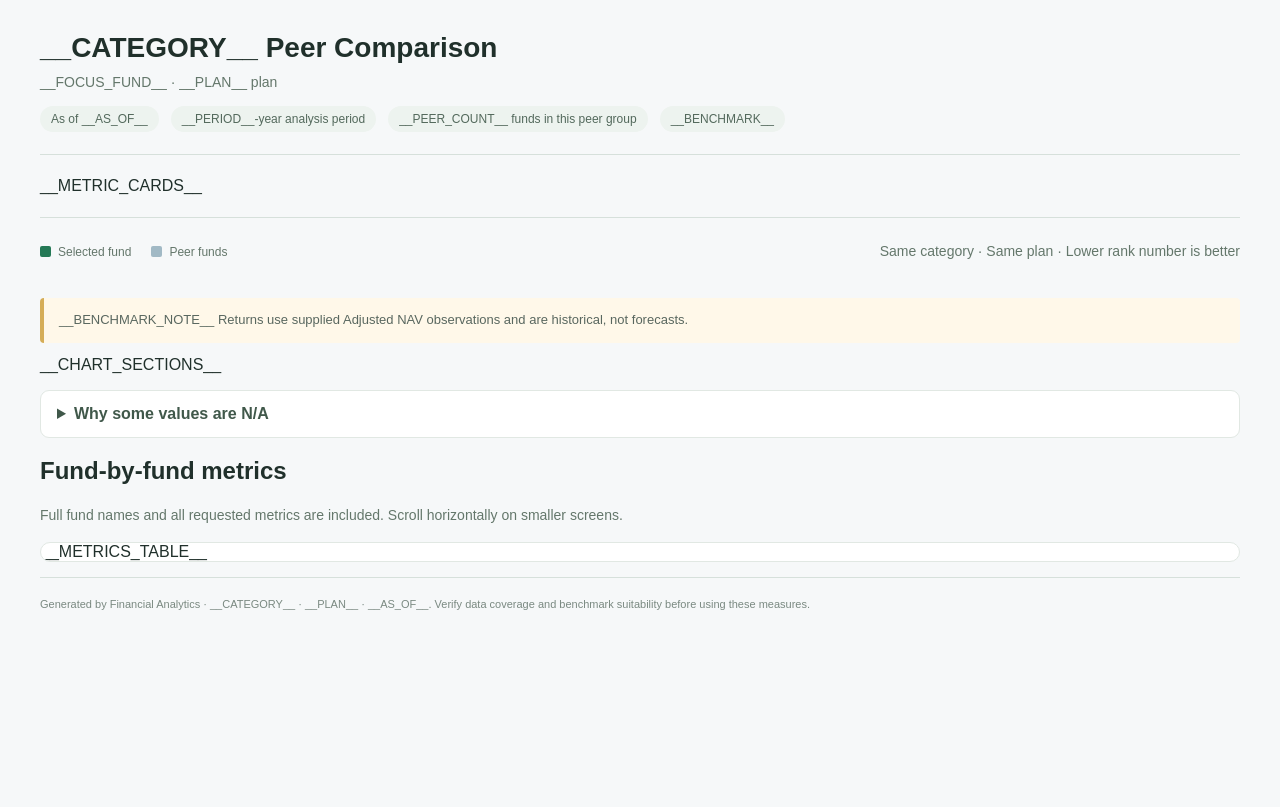
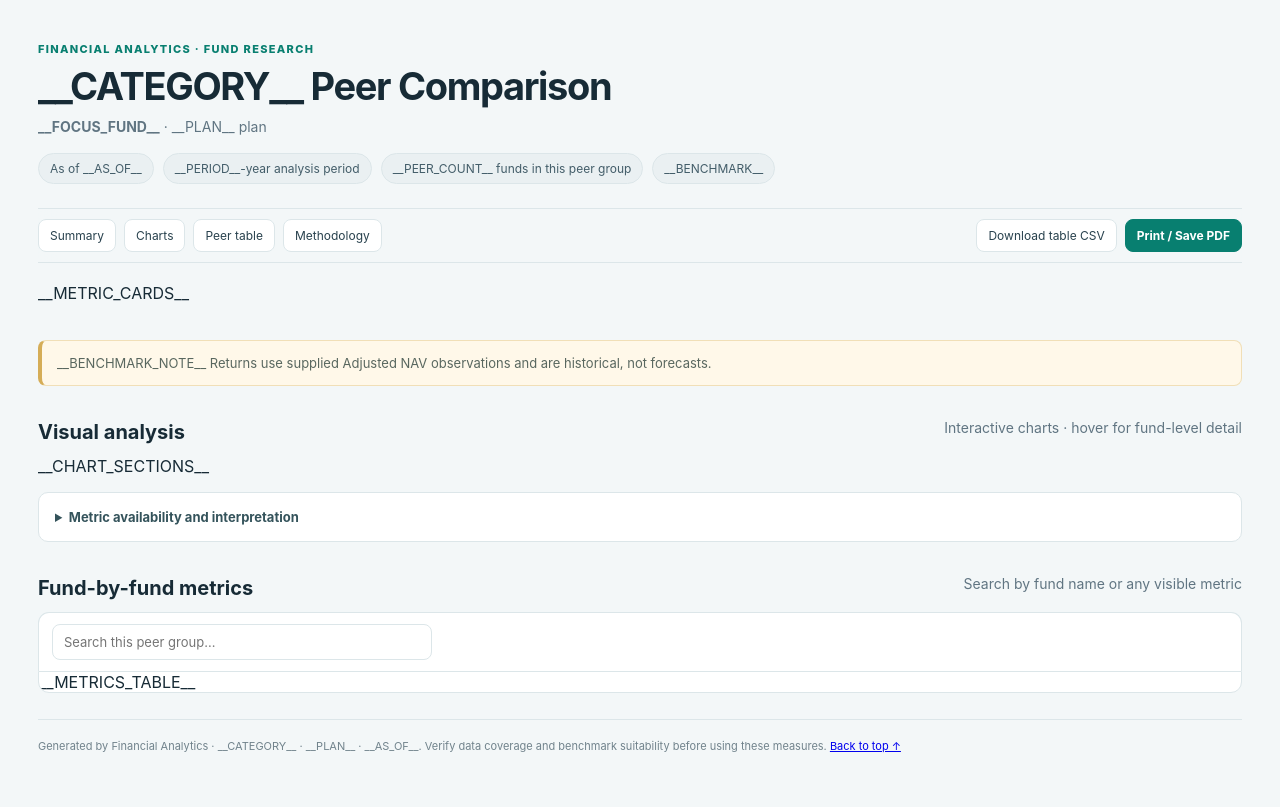
Before and after one commit to ROGER-2002/ROGERs_Financial-Models, a Python web app: template templates/fund_peer_report.html in a window 1280 px wide. Before the commit the page ends 610 px from the top, so only its background shows below. Run offline with Jinja, Linux system fonts and the light colour scheme; the template is opened without the code that fills it, so the values that code supplies are empty.

Commit message:
Polish standalone fund peer report experience

```diff
--- a/templates/fund_peer_report.html
+++ b/templates/fund_peer_report.html
@@ -3,148 +3,133 @@
 <head>
   <meta charset="utf-8">
   <meta name="viewport" content="width=device-width, initial-scale=1">
+  <meta name="color-scheme" content="light">
   <title>__PAGE_TITLE__</title>
   <style>
     :root {
-      font-family: Arial, "Segoe UI", sans-serif;
-      color: #20302b;
-      background: #f6f8f9;
-      color-scheme: light;
+      font-family: Inter, "Segoe UI", Arial, sans-serif;
+      color: #172b36;
+      background: #f3f7f8;
+      --ink: #172b36; --muted: #607582; --line: #dce6e9;
+      --brand: #087f70; --brand-dark: #075f57; --card: #fff;
+      --soft: #e9f4f2; --shadow: 0 8px 28px #1839450d;
     }
     * { box-sizing: border-box; }
+    html { scroll-behavior: smooth; scroll-padding-top: 92px; }
     body { margin: 0; }
-    main { max-width: 1540px; margin: auto; padding: 32px 40px; }
-    header { padding-bottom: 22px; border-bottom: 1px solid #d6e0db; }
-    h1 { font-size: 28px; margin: 0 0 8px; color: #20302b; }
-    header p, .muted { margin: 5px 0; color: #64776b; font-size: 14px; line-height: 1.55; }
-    .metadata { display: flex; gap: 12px; flex-wrap: wrap; margin-top: 12px; }
-    .metadata span {
-      background: #edf3ef;
-      border-radius: 20px;
-      padding: 6px 11px;
-      font-size: 12px;
-      color: #53695c;
-    }
-    .metrics {
-      display: grid;
-      grid-template-columns: repeat(4, minmax(0, 1fr));
-      gap: 14px;
-      padding: 22px 0;
-      border-bottom: 1px solid #d6e0db;
-    }
-    .metric {
-      display: grid;
-      align-content: start;
-      gap: 7px;
-      min-height: 120px;
-      background: #fff;
-      border: 1px solid #e1e8e3;
-      border-radius: 10px;
-      padding: 15px 16px;
-      box-shadow: 0 2px 8px #20302b0a;
-    }
-    .metric span { font-size: 12px; color: #64776b; }
-    .metric strong { font-size: 24px; color: #247956; line-height: 1.2; }
-    .metric small { font-size: 11px; color: #7a8981; line-height: 1.45; }
-    .toolbar {
-      display: flex;
-      justify-content: space-between;
-      align-items: center;
-      gap: 20px;
-      padding: 18px 0;
-    }
-    .legend { display: flex; gap: 20px; align-items: center; font-size: 12px; color: #64776b; }
-    .legend span { display: flex; align-items: center; gap: 7px; }
-    .legend i { width: 11px; height: 11px; background: #a1b9c5; display: inline-block; border-radius: 2px; }
-    .legend .fund { background: #247956; }
-    .note {
-      background: #fff8e9;
-      border-left: 4px solid #d5ad57;
-      border-radius: 4px;
-      padding: 12px 15px;
-      color: #59675f;
-      font-size: 13px;
-      line-height: 1.55;
-    }
-    .chart-section {
-      background: #fff;
-      border: 1px solid #e1e8e3;
-      border-radius: 10px;
-      margin: 15px 0;
-      padding: 20px 22px;
-      box-shadow: 0 2px 8px #20302b08;
-      overflow: hidden;
-    }
-    .chart-section h2 { font-size: 18px; margin: 0 0 4px; color: #20302b; }
-    .chart-meta { font-size: 12px; color: #7a8981; margin: 0 0 10px; }
-    .table-wrap {
-      background: white;
-      border: 1px solid #e1e8e3;
-      border-radius: 10px;
-      overflow: auto;
-      margin: 15px 0;
-    }
-    table.peer-table { border-collapse: collapse; min-width: 1350px; width: 100%; font-size: 12px; }
-    .peer-table th, .peer-table td {
-      padding: 10px 11px;
-      border-bottom: 1px solid #e8eeea;
-      text-align: right;
-      white-space: nowrap;
-    }
-    .peer-table th { position: sticky; top: 0; background: #edf3ef; color: #40584a; font-weight: 600; }
-    .peer-table td:first-child, .peer-table th:first-child {
-      text-align: left;
-      position: sticky;
-      left: 0;
-      background: #fff;
-      z-index: 1;
-    }
-    .peer-table th:first-child { background: #edf3ef; z-index: 2; }
-    .peer-table tr:nth-child(even) td { background: #fafcfb; }
-    .peer-table tr:nth-child(even) td:first-child { background: #fafcfb; }
-    details { background: white; border: 1px solid #e1e8e3; border-radius: 9px; padding: 14px 16px; margin: 16px 0; }
-    summary { cursor: pointer; font-weight: 600; color: #40584a; }
-    footer { border-top: 1px solid #d6e0db; padding: 18px 0 4px; font-size: 11px; color: #7a8981; line-height: 1.5; }
-    @media (max-width: 850px) {
-      main { padding: 22px 18px; }
-      .metrics { grid-template-columns: repeat(2, minmax(0, 1fr)); }
-    }
-    @media (max-width: 480px) {
-      .metrics { grid-template-columns: 1fr; }
-      h1 { font-size: 23px; }
+    main { max-width: 1600px; margin: auto; padding: 30px 38px 48px; }
+    header { padding: 12px 0 24px; }
+    .eyebrow { color: var(--brand); font-size: 11px; font-weight: 800; letter-spacing: .12em; text-transform: uppercase; }
+    h1 { font-size: clamp(25px, 3vw, 38px); letter-spacing: -.035em; margin: 7px 0; color: var(--ink); }
+    header p, .muted { margin: 5px 0; color: var(--muted); font-size: 14px; line-height: 1.55; }
+    .metadata { display: flex; gap: 9px; flex-wrap: wrap; margin-top: 15px; }
+    .metadata span { background: #eaf0f2; border: 1px solid var(--line); border-radius: 20px; padding: 7px 11px; font-size: 12px; color: #435d69; }
+    .toolbar { position: sticky; top: 0; z-index: 10; display: flex; justify-content: space-between; align-items: center; gap: 12px; padding: 10px 0; background: #f3f7f8ed; backdrop-filter: blur(12px); border-block: 1px solid var(--line); }
+    .nav, .actions { display: flex; align-items: center; gap: 8px; flex-wrap: wrap; }
+    .nav a, button { border: 1px solid var(--line); border-radius: 8px; padding: 8px 11px; background: #fff; color: #29424e; text-decoration: none; font: inherit; font-size: 12px; cursor: pointer; }
+    .nav a:hover, button:hover { border-color: var(--brand); color: var(--brand-dark); }
+    button.primary { background: var(--brand); border-color: var(--brand); color: #fff; font-weight: 700; }
+    .metrics { display: grid; grid-template-columns: repeat(4, minmax(0, 1fr)); gap: 13px; padding: 20px 0 24px; }
+    .metric { display: grid; align-content: start; gap: 7px; min-height: 125px; background: var(--card); border: 1px solid var(--line); border-radius: 12px; padding: 16px; box-shadow: var(--shadow); }
+    .metric span { font-size: 12px; font-weight: 650; color: var(--muted); }
+    .metric strong { font-size: 25px; color: var(--brand-dark); line-height: 1.15; font-variant-numeric: tabular-nums; }
+    .metric small { font-size: 11px; color: #71838c; line-height: 1.45; }
+    .note { background: #fff8e9; border: 1px solid #f1dfb7; border-left: 4px solid #d5ad57; border-radius: 8px; padding: 12px 15px; color: #59675f; font-size: 13px; line-height: 1.55; }
+    .section-heading { display: flex; justify-content: space-between; align-items: end; gap: 12px; margin: 26px 0 12px; }
+    .section-heading h2 { margin: 0; font-size: 20px; color: var(--ink); }
+    .chart-section { background: var(--card); border: 1px solid var(--line); border-radius: 13px; margin: 14px 0; padding: 18px 20px; box-shadow: var(--shadow); overflow: hidden; }
+    .chart-section h2 { font-size: 17px; margin: 0 0 4px; color: var(--ink); }
+    .chart-meta { font-size: 12px; color: #71838c; margin: 0 0 10px; }
+    .table-tools { display: flex; align-items: center; justify-content: space-between; gap: 12px; padding: 11px 13px; background: #fff; border: 1px solid var(--line); border-bottom: 0; border-radius: 11px 11px 0 0; }
+    #tableSearch { width: min(380px, 100%); border: 1px solid var(--line); border-radius: 8px; padding: 9px 11px; font: inherit; font-size: 13px; }
+    .table-wrap { background: white; border: 1px solid var(--line); border-radius: 0 0 11px 11px; overflow: auto; }
+    table.peer-table { border-collapse: separate; border-spacing: 0; min-width: 1350px; width: 100%; font-size: 12px; }
+    .peer-table th, .peer-table td { padding: 10px 11px; border-bottom: 1px solid #e8eeea; text-align: right; white-space: nowrap; }
+    .peer-table th { position: sticky; top: 0; background: #eaf3f2; color: #34535b; font-weight: 700; }
+    .peer-table tbody tr:hover td { background: #eff8f6; }
+    .peer-table td:first-child, .peer-table th:first-child { text-align: left; position: sticky; left: 0; background: #fff; z-index: 1; }
+    .peer-table th:first-child { background: #eaf3f2; z-index: 2; }
+    .peer-table tr:nth-child(even) td { background: #fafcfc; }
+    .peer-table tr:nth-child(even):hover td { background: #eff8f6; }
+    .peer-table tr:nth-child(even) td:first-child { background: #fafcfc; }
+    details { background: white; border: 1px solid var(--line); border-radius: 10px; padding: 14px 16px; margin: 16px 0; color: #526975; font-size: 13px; line-height: 1.6; }
+    summary { cursor: pointer; font-weight: 700; color: #34535b; }
+    footer { border-top: 1px solid var(--line); padding: 18px 0 4px; margin-top: 26px; font-size: 11px; color: #71838c; line-height: 1.5; }
+    @media (max-width: 900px) { main { padding: 22px 18px 34px; } .metrics { grid-template-columns: repeat(2, minmax(0, 1fr)); } .toolbar { align-items: flex-start; flex-direction: column; } }
+    @media (max-width: 520px) { .metrics { grid-template-columns: 1fr; } .nav a { padding: 7px 8px; } .section-heading { align-items: flex-start; flex-direction: column; } }
+    @media print {
+      body { background: #fff; } main { max-width: none; padding: 0; }
+      .toolbar, .table-tools, button { display: none !important; }
+      .metrics { grid-template-columns: repeat(3, 1fr); }
+      .metric, .chart-section, .table-wrap { box-shadow: none; break-inside: avoid; }
+      .chart-section { page-break-inside: avoid; }
+      .table-wrap { overflow: visible; } table.peer-table { min-width: 0; font-size: 8px; }
+      .peer-table th, .peer-table td { padding: 5px 4px; white-space: normal; }
+      .peer-table td:first-child, .peer-table th:first-child { position: static; }
     }
   </style>
 </head>
 <body>
   <main>
-    <header>
+    <header id="top">
+      <div class="eyebrow">Financial Analytics · Fund Research</div>
       <h1>__CATEGORY__ Peer Comparison</h1>
-      <p>__FOCUS_FUND__ · __PLAN__ plan</p>
+      <p><strong>__FOCUS_FUND__</strong> · __PLAN__ plan</p>
       <div class="metadata">
-        <span>As of __AS_OF__</span>
-        <span>__PERIOD__-year analysis period</span>
-        <span>__PEER_COUNT__ funds in this peer group</span>
-        <span>__BENCHMARK__</span>
+        <span>As of __AS_OF__</span><span>__PERIOD__-year analysis period</span>
+        <span>__PEER_COUNT__ funds in this peer group</span><span>__BENCHMARK__</span>
       </div>
     </header>
-    <section class="metrics" aria-label="Selected fund metrics">__METRIC_CARDS__</section>
-    <section class="toolbar">
-      <div class="legend">
-        <span><i class="fund"></i>Selected fund</span>
-        <span><i></i>Peer funds</span>
-      </div>
-      <span class="muted">Same category · Same plan · Lower rank number is better</span>
-    </section>
+    <nav class="toolbar" aria-label="Report navigation">
+      <div class="nav"><a href="#summary">Summary</a><a href="#charts">Charts</a><a href="#peer-table">Peer table</a><a href="#methodology">Methodology</a></div>
+      <div class="actions"><button id="downloadCsv" type="button">Download table CSV</button><button class="primary" type="button" onclick="window.print()">Print / Save PDF</button></div>
+    </nav>
+    <section id="summary" class="metrics" aria-label="Selected fund metrics">__METRIC_CARDS__</section>
     <p class="note">__BENCHMARK_NOTE__ Returns use supplied Adjusted NAV observations and are historical, not forecasts.</p>
-    __CHART_SECTIONS__
-    <details>
-      <summary>Why some values are N/A</summary>
+    <div id="charts">
+      <div class="section-heading"><h2>Visual analysis</h2><span class="muted">Interactive charts · hover for fund-level detail</span></div>
+      __CHART_SECTIONS__
+    </div>
+    <details id="methodology">
+      <summary>Metric availability and interpretation</summary>
       <p>Expense ratio is not in the supplied scheme-level data. Portfolio turnover requires transaction flows and average net assets; holdings snapshots alone do not provide the official rate. Forward Ratio needs an agreed definition and forward estimates. Benchmark metrics need a selected benchmark and overlapping observations. Period metrics and ranks can be unavailable where a fund lacks sufficient NAV history for the selected window. The app shows these fields as N/A rather than estimating them.</p>
+      <p>Returns and risk measures in this report use monthly observations. Check the methodology notes in the project documentation for calculation conventions, coverage rules, and limitations.</p>
     </details>
-    <h2>Fund-by-fund metrics</h2>
-    <p class="muted">Full fund names and all requested metrics are included. Scroll horizontally on smaller screens.</p>
+    <div class="section-heading" id="peer-table"><h2>Fund-by-fund metrics</h2><span class="muted">Search by fund name or any visible metric</span></div>
+    <div class="table-tools"><input id="tableSearch" type="search" placeholder="Search this peer group…" aria-label="Search peer table"><span id="rowCount" class="muted"></span></div>
     <div class="table-wrap">__METRICS_TABLE__</div>
-    <footer>Generated by Financial Analytics · __CATEGORY__ · __PLAN__ · __AS_OF__. Verify data coverage and benchmark suitability before using these measures.</footer>
+    <footer>Generated by Financial Analytics · __CATEGORY__ · __PLAN__ · __AS_OF__. Verify data coverage and benchmark suitability before using these measures. <a href="#top">Back to top ↑</a></footer>
   </main>
+  <script>
+    (() => {
+      const table = document.querySelector("table.peer-table");
+      if (!table) return;
+      const rows = [...table.querySelectorAll("tbody tr")];
+      const search = document.getElementById("tableSearch");
+      const counter = document.getElementById("rowCount");
+      const applyFilter = () => {
+        const term = search.value.trim().toLocaleLowerCase();
+        let visible = 0;
+        rows.forEach(row => {
+          const match = row.innerText.toLocaleLowerCase().includes(term);
+          row.hidden = !match;
+          if (match) visible += 1;
+        });
+        counter.textContent = `${visible} of ${rows.length} funds`;
+      };
+      search.addEventListener("input", applyFilter);
+      applyFilter();
+      document.getElementById("downloadCsv").addEventListener("click", () => {
+        const csv = [...table.rows].map(row => [...row.cells].map(cell =>
+          '"' + cell.innerText.replaceAll('"', '""').replaceAll(/\s+/g, ' ').trim() + '"'
+        ).join(",")).join("\r\n");
+        const link = document.createElement("a");
+        link.href = URL.createObjectURL(new Blob(["\ufeff" + csv], {type: "text/csv;charset=utf-8"}));
+        link.download = "fund-peer-metrics.csv";
+        link.click();
+        URL.revokeObjectURL(link.href);
+      });
+    })();
+  </script>
 </body>
 </html>
```
